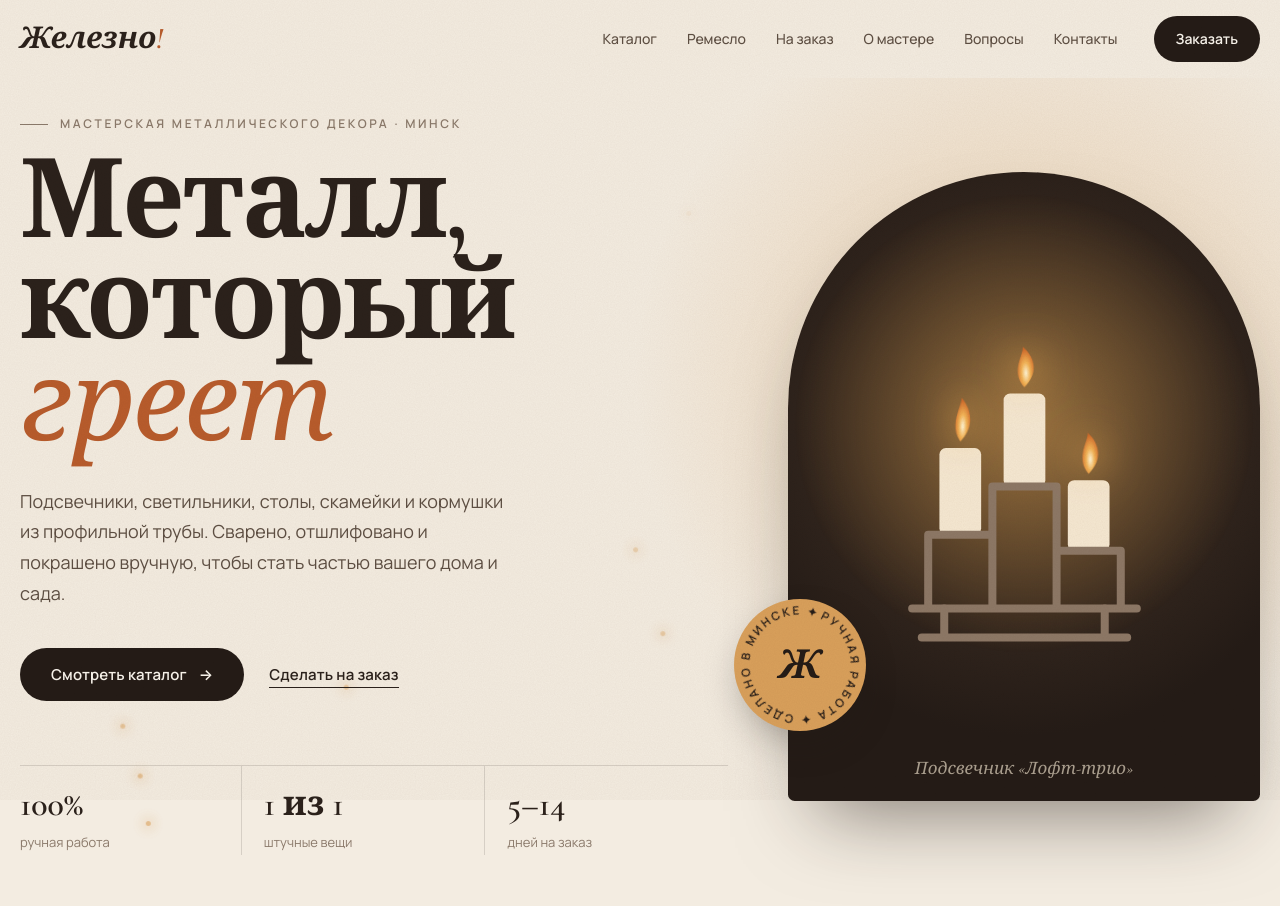
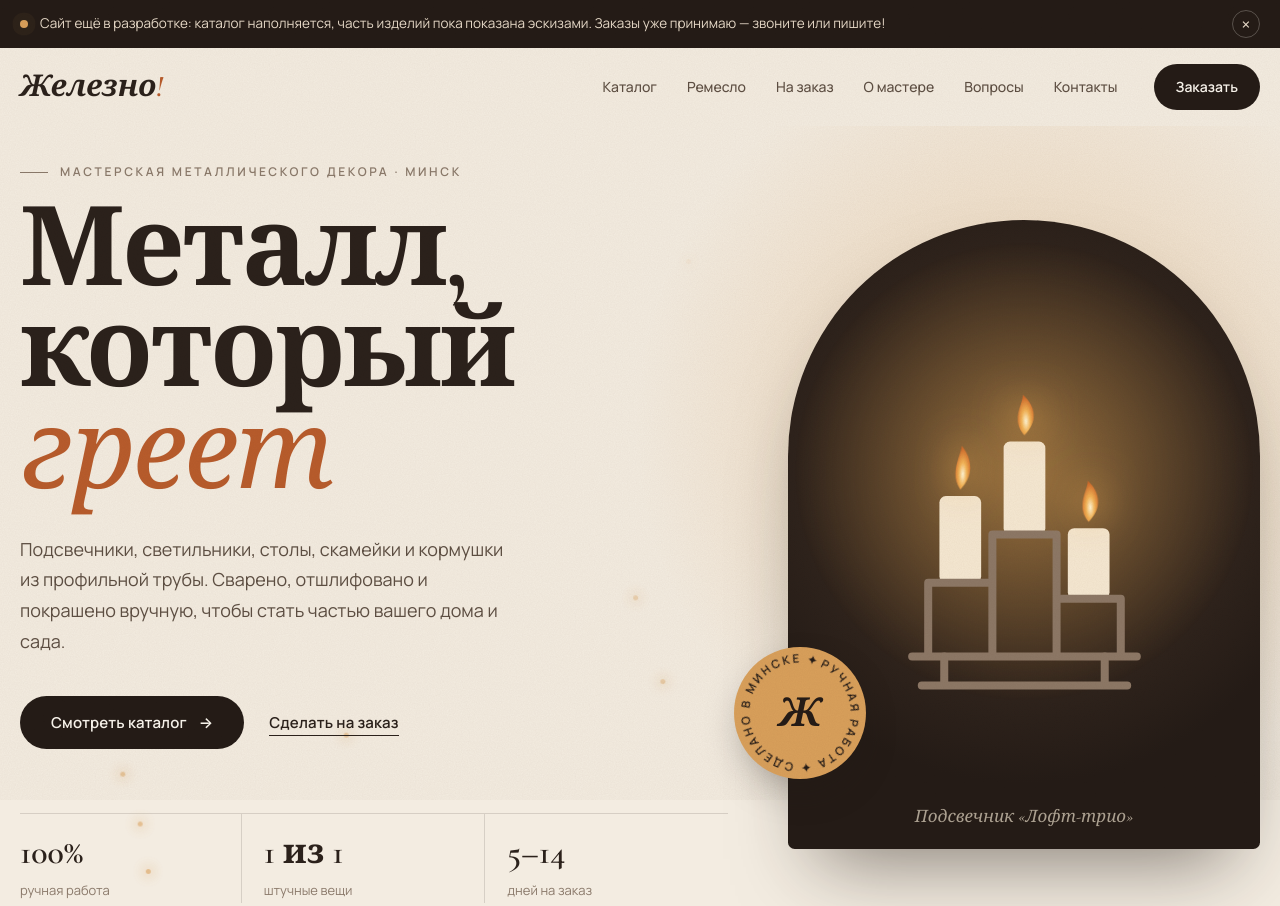
Before and after one commit to mishpip31-droid/MyShop, a plain HTML site: page index.html in a window 1280 px wide. Shown: the top 906 px of the page. Drawn offline with nearby package versions, Linux system fonts and the light colour scheme.

Commit message:
Контакты Михаила, плашка «Сайт ещё в разработке», Telegram по номеру телефона
Co-Authored-By: Claude Opus 5.5 <noreply@anthropic.com>
Claude-Session: https://claude.ai/code/session_01AQ8ZaAirfnBohwcboYStjW

```diff
--- a/css/style.css
+++ b/css/style.css
@@ -428,3 +428,13 @@ input[type=file]::file-selector-button:hover { background: var(--ink); color: va
   .modal__body { padding: 30px 20px; }
   .modal__title { font-size: 36px; }
 }
+
+/* ===== Плашка «сайт в разработке» ===== */
+.notice { background: var(--dark); color: #e9dccb; font-size: 13.5px; line-height: 1.45; position: relative; z-index: 60; }
+.notice[hidden] { display: none; }
+.notice__inner { display: flex; align-items: center; gap: 12px; padding: 10px 0; }
+.notice__dot { width: 8px; height: 8px; border-radius: 50%; background: var(--honey); flex-shrink: 0; box-shadow: 0 0 0 0 rgba(217,160,91,.6); animation: pulse 2s infinite; }
+@keyframes pulse { 70% { box-shadow: 0 0 0 8px rgba(217,160,91,0); } 100% { box-shadow: 0 0 0 0 rgba(217,160,91,0); } }
+.notice__text { margin: 0; flex: 1; }
+.notice__close { flex-shrink: 0; width: 28px; height: 28px; border-radius: 50%; border: 1px solid rgba(250,246,239,.25); background: transparent; color: inherit; font: 300 18px/1 var(--sans); cursor: pointer; }
+.notice__close:hover { background: var(--paper); color: var(--dark); }
--- a/index.html
+++ b/index.html
@@ -12,9 +12,17 @@
   <link rel="preconnect" href="https://fonts.googleapis.com">
   <link rel="preconnect" href="https://fonts.gstatic.com" crossorigin>
   <link href="https://fonts.googleapis.com/css2?family=Cormorant+Garamond:ital,wght@0,500;0,600;0,700;1,500;1,600&family=Manrope:wght@400;500;600;700&display=swap" rel="stylesheet">
-  <link rel="stylesheet" href="css/style.css?v=1795153637">
+  <link rel="stylesheet" href="css/style.css?v=1795155732">
 </head>
 <body>
+
+<div class="notice" id="notice" hidden>
+  <div class="container notice__inner">
+    <span class="notice__dot" aria-hidden="true"></span>
+    <p class="notice__text"></p>
+    <button class="notice__close" aria-label="Скрыть">×</button>
+  </div>
+</div>
 
 <header class="header" id="top">
   <div class="container header__inner">
@@ -227,7 +235,7 @@
       <div class="about__text reveal">
         <p class="eyebrow">04 — О мастере</p>
         <h2 class="section__title">Руки, металл и <em>немного</em> огня</h2>
-        <p>Привет! Я делаю вещи из металла в небольшой мастерской в Минске. Профильная труба, сварка, шлифовка, покраска: каждый шов проходит через мои руки.</p>
+        <p>Привет! Меня зовут Михаил. Я делаю вещи из металла в небольшой мастерской в Минске. Профильная труба, сварка, шлифовка, покраска: каждый шов проходит через мои руки.</p>
         <p>Больше всего люблю, когда грубый металл становится уютным: подсвечник на полке, скамейка в саду, кормушка, к которой каждое утро прилетают синицы.</p>
         <ul class="features">
           <li><b>Надёжно</b><span>Толстостенная труба, ровные швы, стойкая покраска.</span></li>
@@ -334,8 +342,8 @@
 
 <div class="toast" id="toast" role="status" aria-live="polite"></div>
 
-<script src="js/config.js?v=1795153637"></script>
-<script src="js/products.js?v=1795153637"></script>
-<script src="js/app.js?v=1795153637"></script>
+<script src="js/config.js?v=1795155732"></script>
+<script src="js/products.js?v=1795155732"></script>
+<script src="js/app.js?v=1795155732"></script>
 </body>
 </html>
--- a/js/app.js
+++ b/js/app.js
@@ -45,7 +45,8 @@
   const waLink = (text) => `https://wa.me/${CFG.phone}${text ? `?text=${encodeURIComponent(text)}` : ""}`;
   function messengerLinks(text) {
     const out = [];
-    if (CFG.telegram) out.push({ cls: "tg", name: "Telegram", href: `https://t.me/${encodeURIComponent(CFG.telegram)}` });
+    const tg = CFG.telegram ? encodeURIComponent(CFG.telegram) : CFG.phone ? `+${CFG.phone}` : "";
+    if (tg) out.push({ cls: "tg", name: "Telegram", href: `https://t.me/${tg}` });
     if (CFG.phone) {
       out.push({ cls: "vb", name: "Viber", href: `viber://chat?number=%2B${CFG.phone}` });
       out.push({ cls: "wa", name: "WhatsApp", href: waLink(text) });
@@ -231,6 +232,21 @@
   $$("[data-messengers], [data-messengers-float]").forEach((el) => (el.innerHTML = messengerLinks("Здравствуйте! Пишу с сайта «Железно!»")));
   $("#year").textContent = new Date().getFullYear();
 
+  /* ---------- Плашка «сайт в разработке» ---------- */
+  const notice = $("#notice");
+  if (notice && CFG.notice) {
+    let hidden = false;
+    try { hidden = sessionStorage.getItem("noticeHidden") === "1"; } catch (e) {}
+    if (!hidden) {
+      $(".notice__text", notice).textContent = CFG.notice;
+      notice.hidden = false;
+      $(".notice__close", notice).addEventListener("click", () => {
+        notice.hidden = true;
+        try { sessionStorage.setItem("noticeHidden", "1"); } catch (e) {}
+      });
+    }
+  }
+
   /* ---------- Мобильное меню ---------- */
   const burger = $("#burger"), nav = $("#nav");
   burger.addEventListener("click", () => burger.setAttribute("aria-expanded", nav.classList.toggle("is-open")));
--- a/js/config.js
+++ b/js/config.js
@@ -4,16 +4,17 @@
    ========================================================= */
 window.SHOP_CONFIG = {
   name: "Железно!",
+  master: "Михаил",
   city: "Минск",
   currency: "BYN",
 
   // Телефон в международном формате, только цифры (для WhatsApp и Viber)
-  phone: "375290000000",
+  phone: "375298475921",
   // Как показывать телефон на сайте
-  phoneDisplay: "+375 (29) 000-00-00",
+  phoneDisplay: "+375 (29) 847-59-21",
 
-  // Telegram: имя пользователя без @
-  telegram: "zhelezno_minsk",
+  // Telegram: имя пользователя без @. Если пусто — ссылка по номеру телефона.
+  telegram: "",
 
   email: "",           // можно оставить пустым
   instagram: "",       // например "zhelezno.minsk", можно оставить пустым
@@ -23,6 +24,9 @@ window.SHOP_CONFIG = {
   // Пока пусто — заявка открывается в WhatsApp с готовым текстом.
   orderEndpoint: "",
 
+  // Плашка вверху сайта. Чтобы убрать — оставьте пустые кавычки "".
+  notice: "Сайт ещё в разработке: каталог наполняется, часть изделий пока показана эскизами. Заказы уже принимаю — звоните или пишите!",
+
   workHours: "Пн–Сб, 10:00–20:00",
   pickupAddress: "Минск, точный адрес мастерской — при подтверждении заказа",
   deliveryInfo: "Доставка по Минску — от 15 BYN, крупные изделия (скамейки, столы) — по договорённости.",
```
